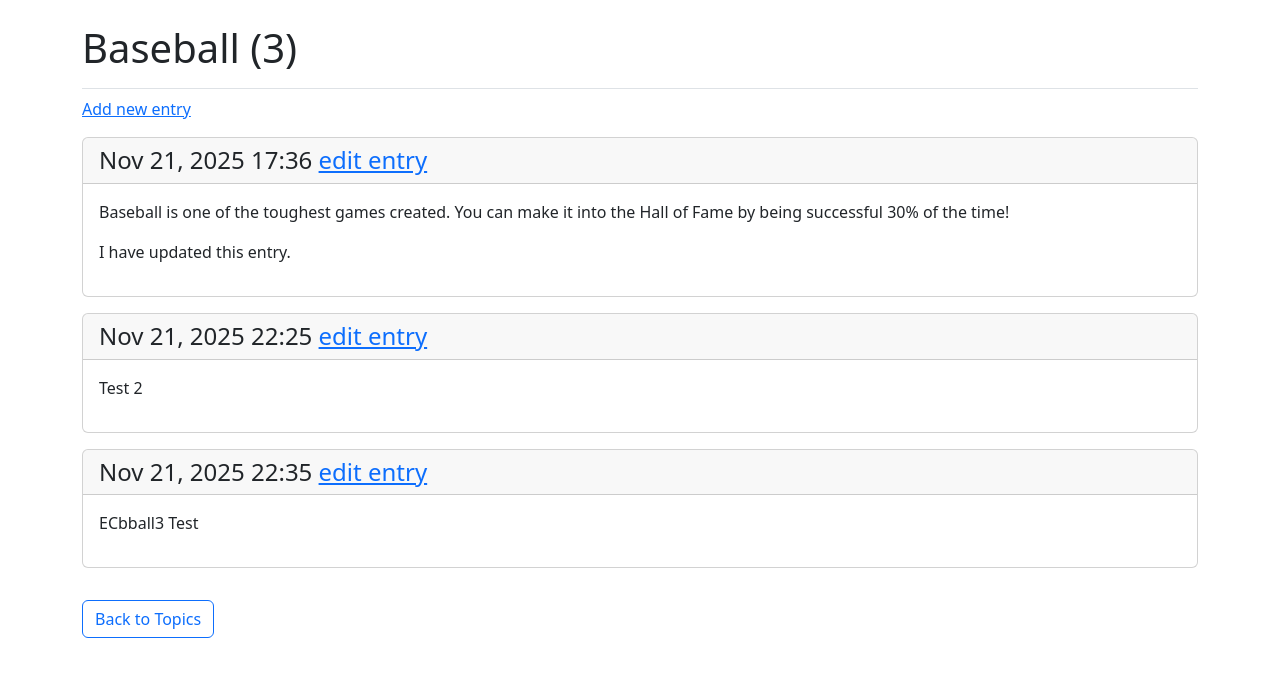
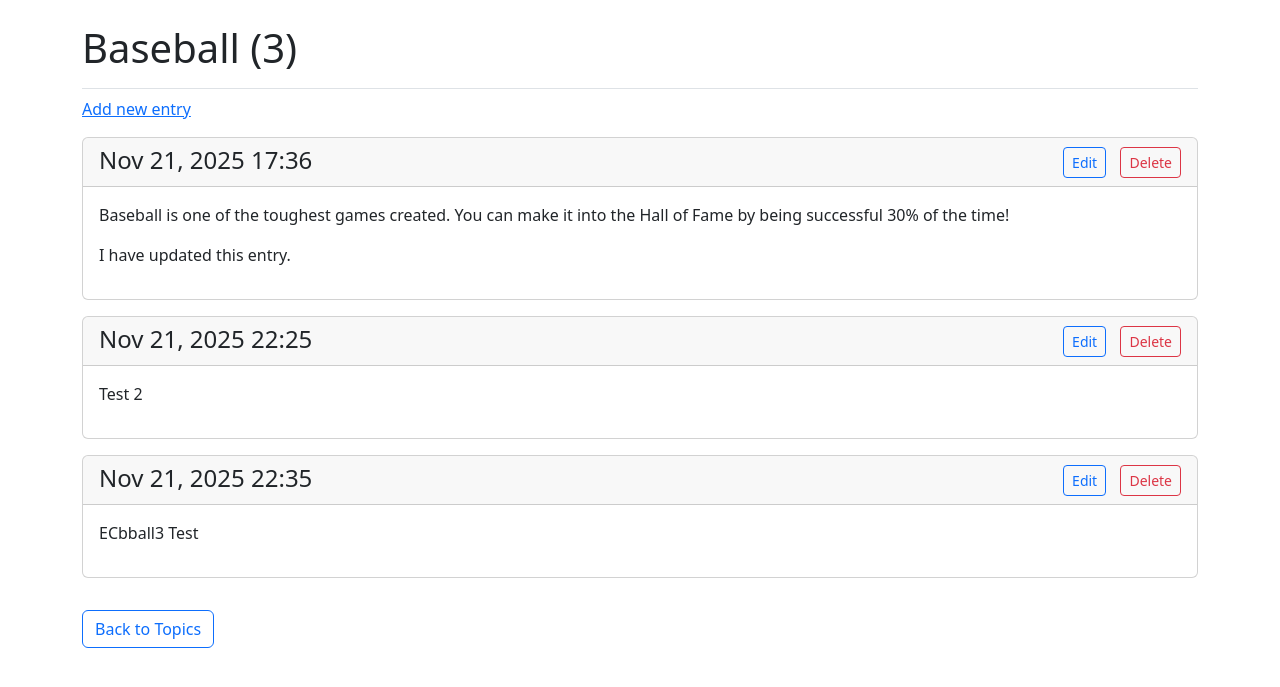
Before and after one commit to E-Conners-Lab/The_Learning_log, a Django app: page /topics/3/ in a window 1280 px wide. Shown: the part 58-745 px from the top of the page. Run offline with Django 5.2, Linux system fonts and the light colour scheme; a user stored in the database is signed in; data comes from the database, SQL or seed files in the repository; both versions use the stored data as it was after the commit; some libraries are stand-ins or nearby versions.

```diff
--- a/learning_logs/templates/learning_logs/topic.html
+++ b/learning_logs/templates/learning_logs/topic.html
@@ -18,10 +18,13 @@
   {% for entry in entries %}
     <div class="card mb-3">
         <!-- Card header with timestamp and edit link -->
-        <h4 class="card-header">
-            {{ entry.date_added|date:'M d, Y H:i' }}
-            </small><a href="{% url 'learning_logs:edit_entry' entry.id %}">
-            edit entry</a></small>
+        <h4 class="card-header d-flex justify-content-between align-center-items">
+          <span> {{ entry.date_added|date:'M d, Y H:i' }}</span>
+          <span>
+              <a href="{% url 'learning_logs:edit_entry' entry.id %}" class="btn btn-sm btn-outline-primary me-2">Edit</a>
+              <a href="{% url 'learning_logs:delete_entry' entry.id %}" class="btn btn-sm btn-outline-danger"
+                 onclick="return confirm('Are you sure you want to delete this entry?');">Delete</a>
+          </span>
         </h4>
         <!-- Card body with entry text -->
         <div class="card-body">{{ entry.text|linebreaks }}</div>
--- a/learning_logs/urls.py
+++ b/learning_logs/urls.py
@@ -17,4 +17,5 @@ urlpatterns = [
     # Page for editing an entry.
     path('edit_entry/<int:entry_id>/', views.edit_entry, name='edit_entry'),
     path('delete_topic/<int:topic_id>/', views.delete_topic, name='delete_topic'),
+    path('delete_entry/<int:entry_id>/', views.delete_entry, name='delete_entry'),
 ]
--- a/learning_logs/views.py
+++ b/learning_logs/views.py
@@ -99,3 +99,13 @@ def delete_topic(request, topic_id):
         raise Http404
     topic.delete()
     return redirect('learning_logs:topics')
+
+@login_required
+def delete_entry(request, entry_id):
+    """Delete an entry if it belongs to the logged=in user."""
+    entry = Entry.objects.get(id=entry_id)
+    topic = entry.topic
+    if topic.owner != request.user:
+        raise Http404
+    entry.delete()
+    return redirect('learning_logs:topic', topic_id=topic.id)
```
Also changed, not shown: db.sqlite3.
